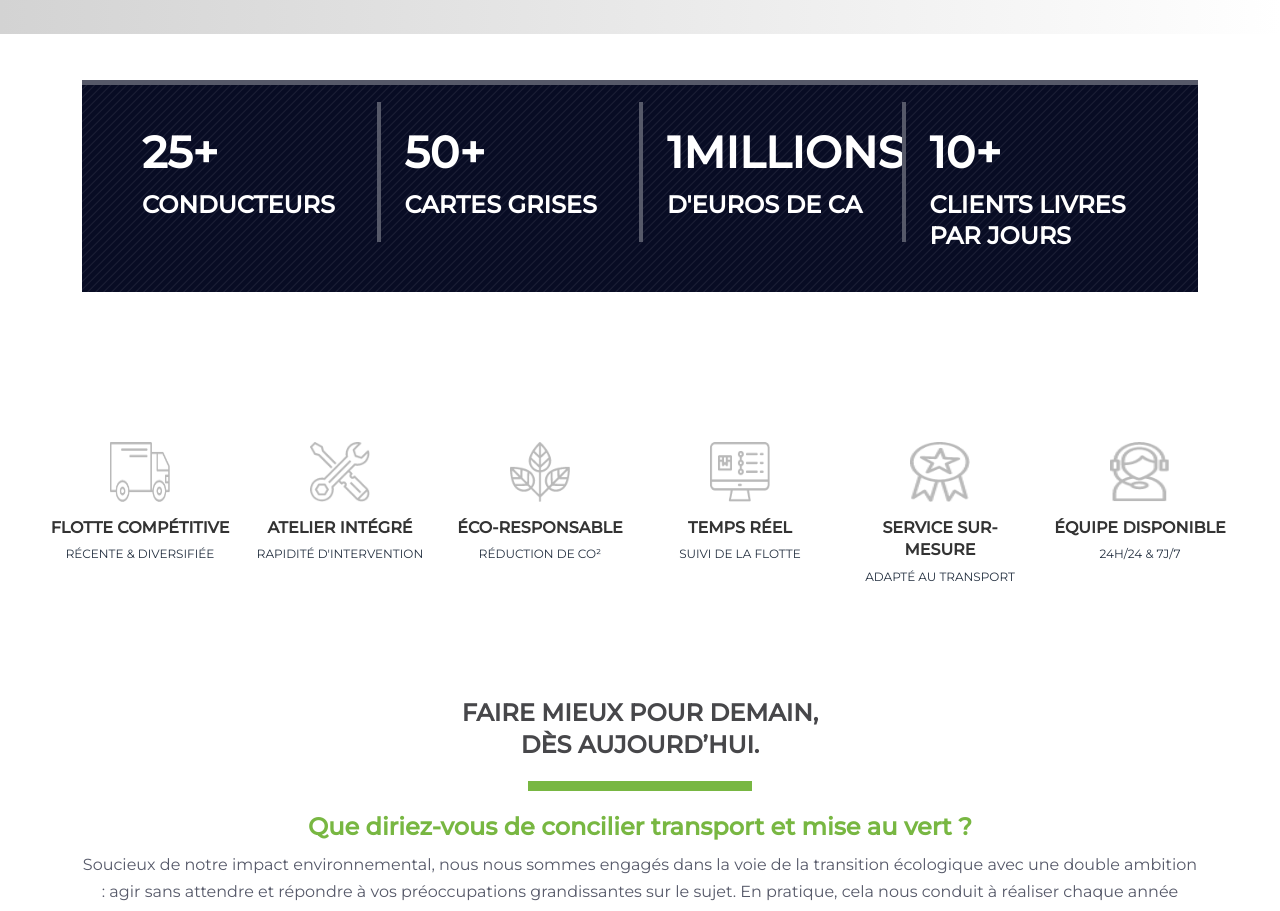
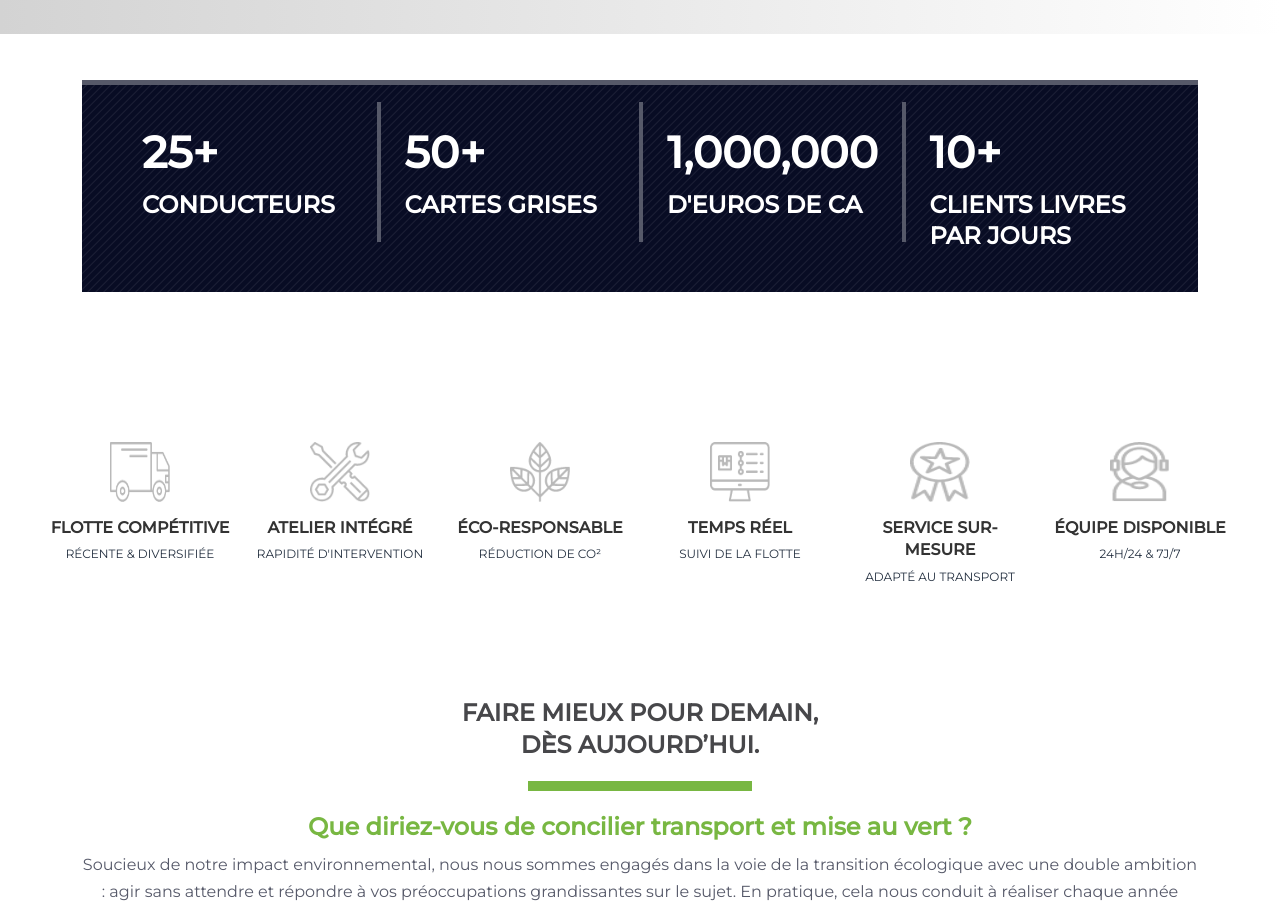
Before and after one commit to AliOuaibi/app-gaf, a React (Create React App) app: page / in a window 1280 px wide. Shown: the part 2980-3891 px from the top of the page. Built offline with nearby package versions, Linux system fonts and the light colour scheme.

Commit message:
update counter for a CA

```diff
--- a/src/components/CounterOne.js
+++ b/src/components/CounterOne.js
@@ -51,7 +51,7 @@ const CounterOne = () => {
                     {({ isVisible }) =>
                       isVisible && (
                         <span className='counter' style={{color: "#fff"}}>
-                          <CountUp delay={0} start={0} end={1} />MILLIONS
+                          <CountUp delay={0} start={0} end={1000000} />
                         </span>
                       )
                     }
```
